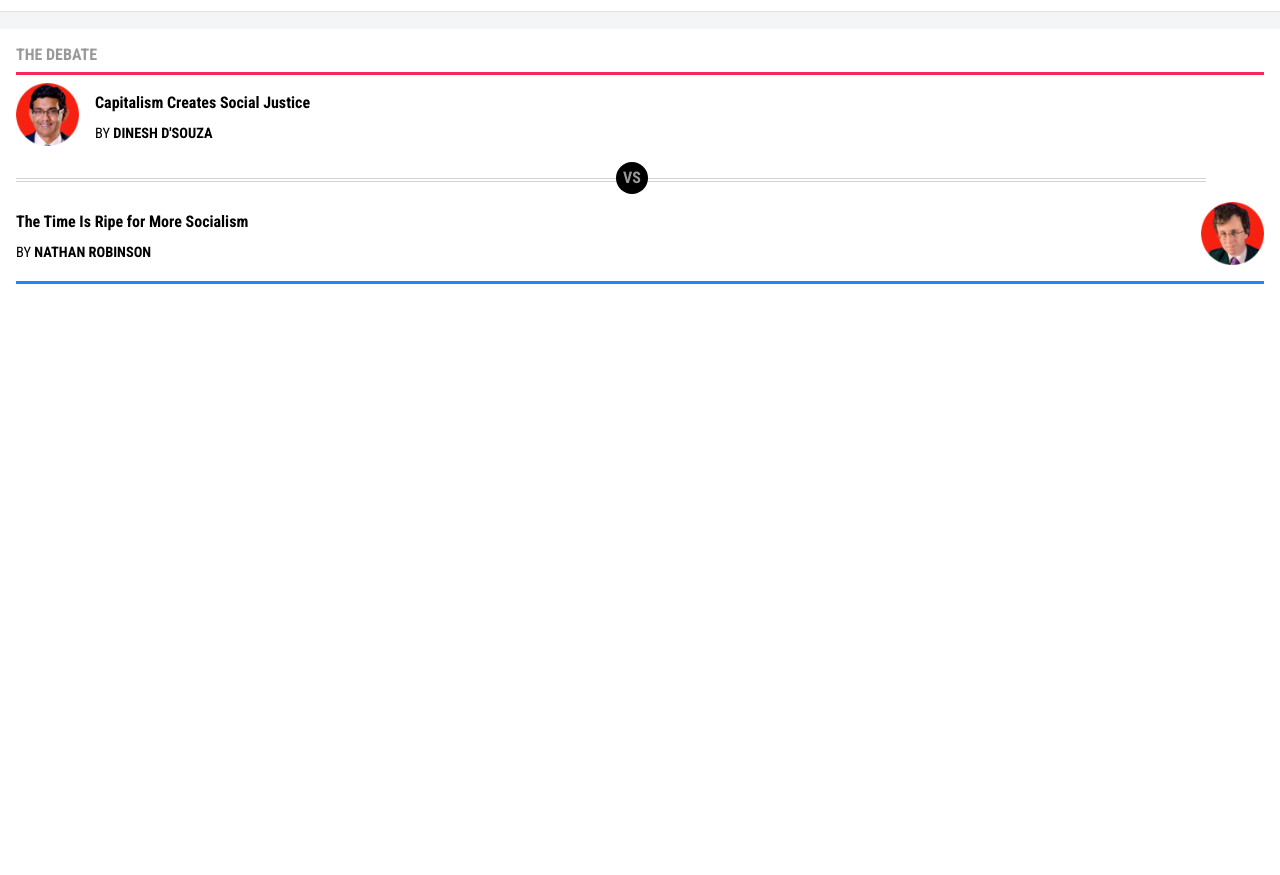
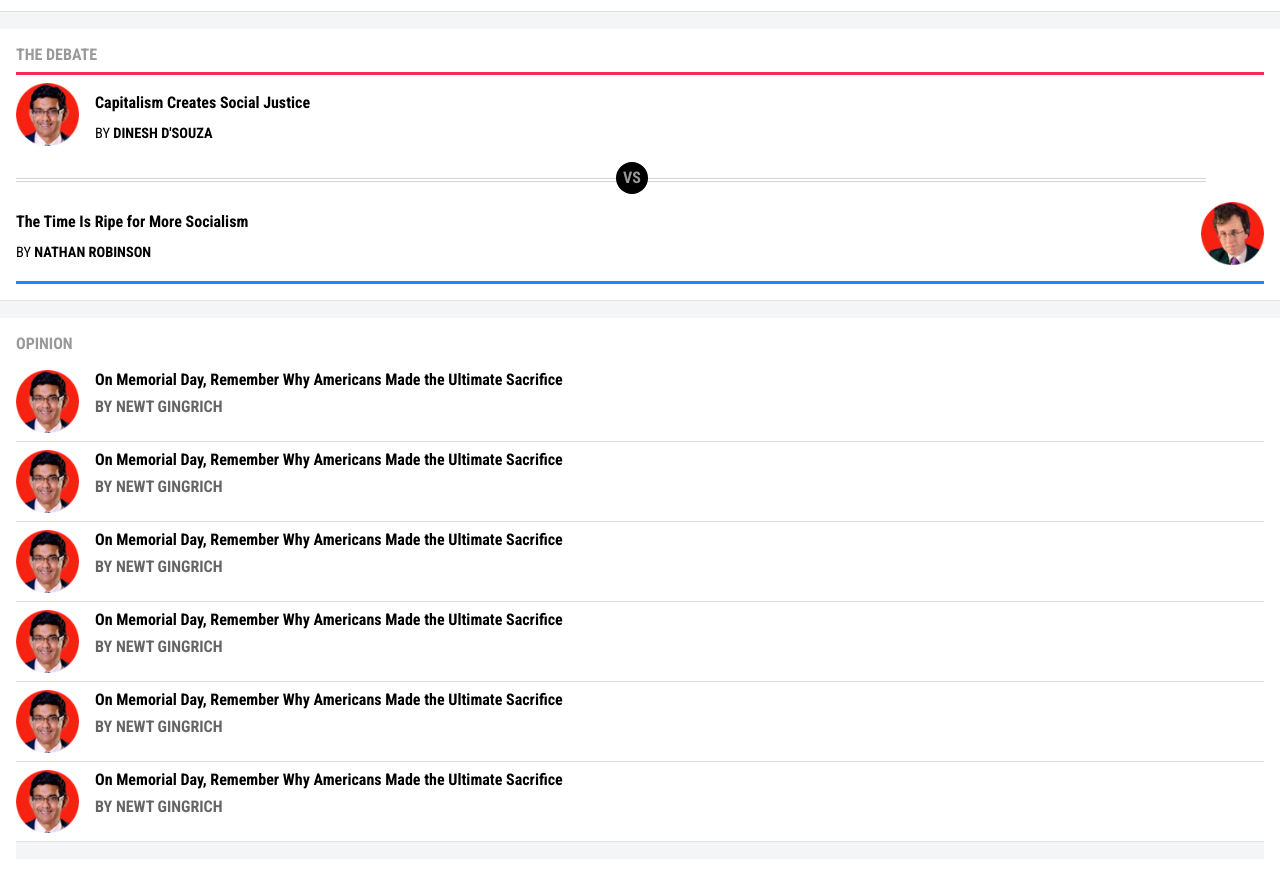
Before and after one commit to ldelbel/Newsweek-Clone, a plain HTML site: page index.html in a window 1280 px wide. Shown: the part 6210-7085 px from the top of the page. Before the commit the page ends 6510 px from the top, so only its background shows below. Drawn offline with nearby package versions, Linux system fonts and the light colour scheme.

Commit message:
Add opinion section

```diff
--- a/index.html
+++ b/index.html
@@ -145,6 +145,53 @@
           <img class="round-size-right" src="images/debater2.png" alt="deb2">
         </div>
       </div>
+      <div class="gap"></div>
+      <div class="opinion card">
+        <h4>OPINION</h4>
+        <div class="opinion-sec d-flex">
+          <img class="round-opinion" src="images/debater1.png" alt="opinion1">
+          <div class="opinion-info">
+            <h5>On Memorial Day, Remember Why Americans Made the Ultimate Sacrifice</h5>
+            <h4>BY NEWT GINGRICH</h4>
+          </div>
+        </div>
+        <div class="opinion-sec d-flex">
+          <img class="round-opinion" src="images/debater1.png" alt="opinion1">
+          <div class="opinion-info">
+            <h5>On Memorial Day, Remember Why Americans Made the Ultimate Sacrifice</h5>
+            <h4>BY NEWT GINGRICH</h4>
+          </div>
+        </div>
+        <div class="opinion-sec d-flex">
+          <img class="round-opinion" src="images/debater1.png" alt="opinion1">
+          <div class="opinion-info">
+            <h5>On Memorial Day, Remember Why Americans Made the Ultimate Sacrifice</h5>
+            <h4>BY NEWT GINGRICH</h4>
+          </div>
+        </div>
+        <div class="opinion-sec d-flex">
+          <img class="round-opinion" src="images/debater1.png" alt="opinion1">
+          <div class="opinion-info">
+            <h5>On Memorial Day, Remember Why Americans Made the Ultimate Sacrifice</h5>
+            <h4>BY NEWT GINGRICH</h4>
+          </div>
+        </div>
+        <div class="opinion-sec d-flex">
+          <img class="round-opinion" src="images/debater1.png" alt="opinion1">
+          <div class="opinion-info">
+            <h5>On Memorial Day, Remember Why Americans Made the Ultimate Sacrifice</h5>
+            <h4>BY NEWT GINGRICH</h4>
+          </div>
+        </div>
+        <div class="opinion-sec d-flex">
+          <img class="round-opinion" src="images/debater1.png" alt="opinion1">
+          <div class="opinion-info">
+            <h5>On Memorial Day, Remember Why Americans Made the Ultimate Sacrifice</h5>
+            <h4>BY NEWT GINGRICH</h4>
+          </div>
+        </div>
+        <div class="gap"></div>
+      </div>
 
     </main>
     </body>
--- a/styles.css
+++ b/styles.css
@@ -129,6 +129,24 @@ p {
   margin: 0.5em 1em 1em 0;
 }
 
+.round-opinion {
+  width: 3.9375em;
+  height: 3.9375em;
+  margin-right: 1em;
+}
+
+.opinion h4:not(:first-child) {
+  color: #666;
+}
+
+.opinion-sec {
+  padding: 0.5em 0;
+}
+
+.opinion-sec:not(:first-of-type) {
+  border-top: 0.1em solid #dbdbdb;
+}
+
 .round-size-right {
   width: 3.9375rem;
   margin: 0.5em 0 1em 0;
@@ -144,7 +162,6 @@ p {
   margin-left: 50%;
   transform: translate(-75%);
   z-index: 1;
-
 }
 
 .double-border {
```
